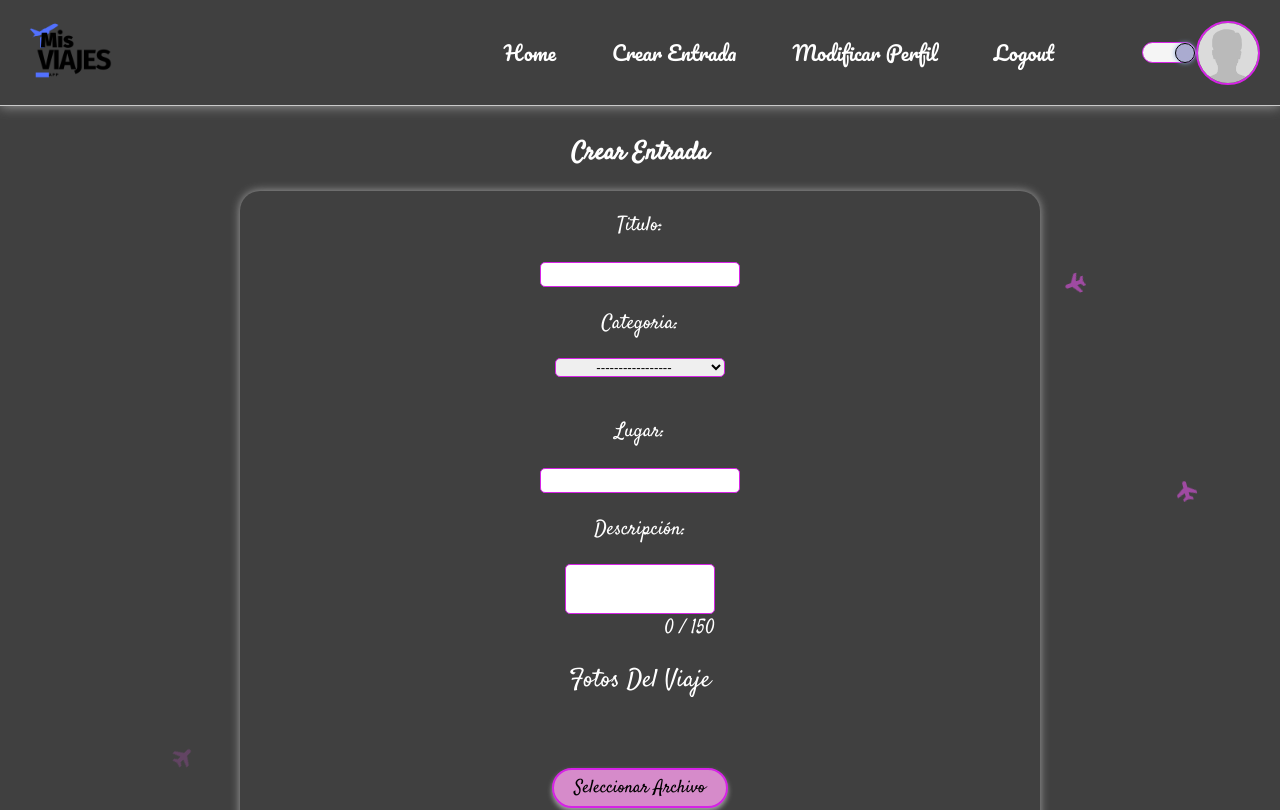
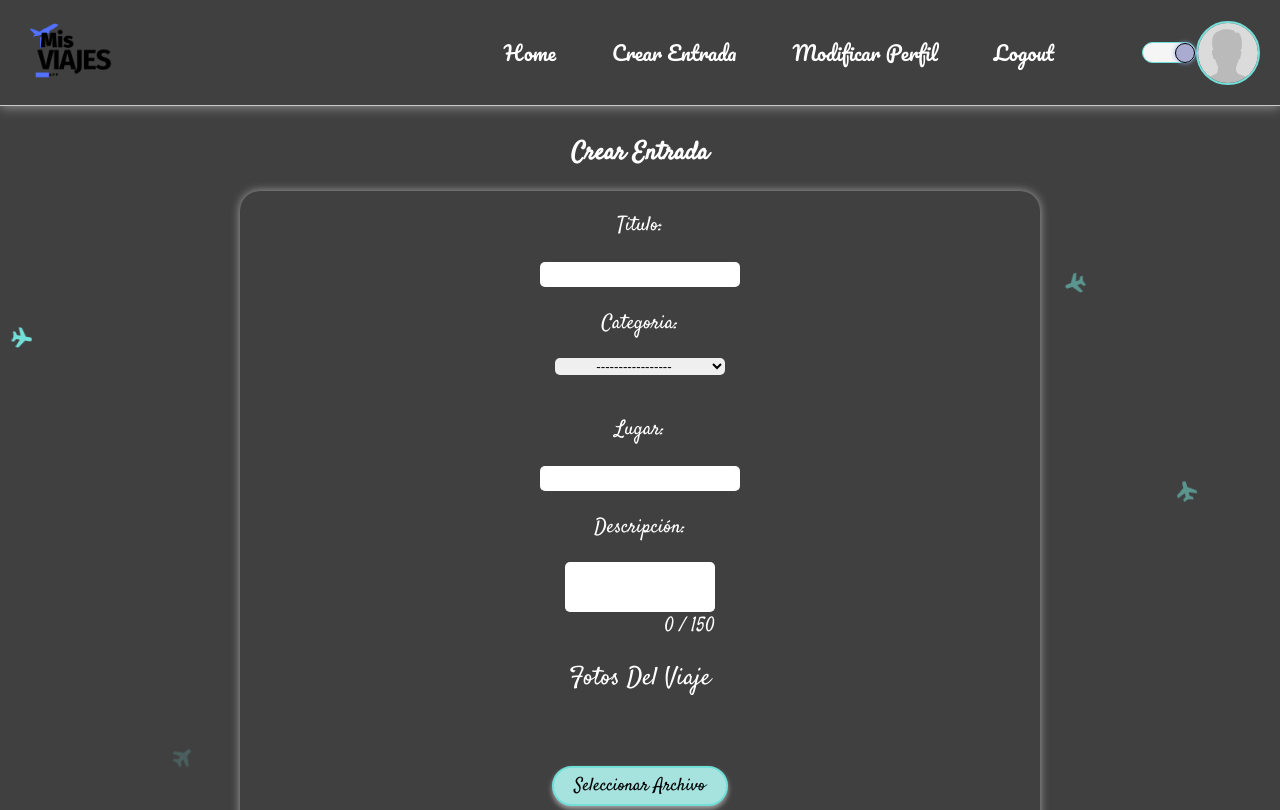
Before and after one commit to griloxx/frontendMisViajes, a React (Vite) app: page /entradas/crear in a window 1280 px wide. Shown: the top 810 px of the page. Built offline with nearby package versions, Linux system fonts and the light colour scheme; sample sign-in values are in the browser's storage; a web font is replaced by a local one.

Commit message:
cambios modo oscuro

```diff
--- a/src/Styles/index.css
+++ b/src/Styles/index.css
@@ -13,6 +13,8 @@
   --color-bordes-menus: #cacaca;
   --color-fondo-oscuro: rgb(64, 64, 64);
   --color-fondo-medio: rgb(64, 64, 64);
+  --color-modo-oscuro: #72e0d9;
+  --color-modo-oscuro-botones: #a6e3df;
 }
 
 html {
@@ -49,7 +51,7 @@ li {
 .vuelo4 {
   position: fixed;
   z-index: 0;
-  color: rgba(249, 83, 255, 0);
+  color: rgba(83, 255, 83, 0);
 }
 .vuelo {
   bottom: 1rem;
@@ -182,11 +184,25 @@ body.oscuro {
 }
 .oscuro article {
   background-color: var(--color-fondo-medio);
+  border-color: var(--color-modo-oscuro);
   color: white;
 }
 .oscuro .caja-comentarios-desktop {
   background-color: var(--color-fondo-medio);
+  border-color: var(--color-modo-oscuro);
   color: white;
+}
+.oscuro .caja-comentarios-input {
+  border-color: var(--color-modo-oscuro);
+}
+.oscuro .consulta-entrada-texto {
+  border-color: var(--color-modo-oscuro);
+}
+.oscuro img.imagen-comentarios {
+  border-color: var(--color-modo-oscuro);
+}
+.oscuro .boton-menu .material-symbols-outlined {
+  border-color: var(--color-modo-oscuro);
 }
 .oscuro .corazon-phone {
   background-color: var(--color-fondo-medio);
@@ -204,12 +220,21 @@ body.oscuro {
 .oscuro .papelera.material-symbols-outlined {
   color: white;
 }
+.oscuro .boton-modos-noche{
+  border-color: var(--color-modo-oscuro);
+}
 .oscuro .toast-div {
   background-color: var(--color-fondo-medio);
   color: white;
+  border-color: var(--color-modo-oscuro);
 }
 .oscuro .link {
   color: white;
+  border-color: var(--color-modo-oscuro);
+  box-shadow: 0 0 1rem var(--color-modo-oscuro);
+}
+.oscuro .link:hover {
+  text-shadow: 0 0 1rem var(--color-modo-oscuro);
 }
 .oscuro p {
   color: white;
@@ -226,3 +251,226 @@ body.oscuro {
 .oscuro a {
   color: white;
 }
+.oscuro a:hover {
+  text-shadow: 0 0 1rem var(--color-modo-oscuro);
+}
+.oscuro .entrada-lista {
+  border: none;
+}
+.oscuro input {
+  border: none;
+}
+.oscuro select {
+  border: none;
+}
+.oscuro input:hover {
+  border: none;
+  box-shadow: 0 0 1rem var(--color-modo-oscuro);
+}
+.oscuro .radio:hover {
+  box-shadow: none;
+}
+.oscuro select:hover {
+  border: none;
+  box-shadow: 0 0 1rem var(--color-modo-oscuro);
+}
+.oscuro textarea {
+  border: none;
+}
+.oscuro textarea:hover {
+  border: none;
+  box-shadow: 0 0 1rem var(--color-modo-oscuro);
+}
+.oscuro .flecha {
+  border-color: var(--color-modo-oscuro);
+  stroke: var(--color-modo-oscuro);
+  background-color: var(--color-fondo-medio);
+}
+.oscuro .flechas button:hover {
+  filter: drop-shadow(0 0 1rem var(--color-modo-oscuro));
+
+}
+
+.oscuro .flecha:hover {
+  box-shadow: 0 0 2rem var(--color-modo-oscuro);
+}
+.oscuro .boton-modo-noche {
+  border-color: var(--color-modo-oscuro);
+}
+.oscuro .imagen-avatar{
+  border-color: var(--color-modo-oscuro);
+}
+.oscuro .entrada-avatar{
+  border-color: var(--color-modo-oscuro);
+}
+.oscuro .oculto-busqueda{
+  border-color: var(--color-modo-oscuro);
+  background-color: var(--color-modo-oscuro-botones);
+}
+.oscuro .oculto-busqueda:hover{
+  background-color: var(--color-modo-oscuro-botones);
+  box-shadow: 0 0 2rem var(--color-modo-oscuro);
+}
+.oscuro .corazon-phone{
+  color: var(--color-modo-oscuro);
+  filter: fi;
+}
+.oscuro  .material-symbols-outlined {
+  color: var(--color-modo-oscuro);
+}
+.oscuro .slider p{
+  color: var(--color-modo-oscuro);
+}
+.oscuro .corazon-phone.votado .material-symbols-outlined {
+  animation: votar2 0.5s linear forwards;
+}
+.oscuro .entrada-lista footer div p {
+  color: var(--color-modo-oscuro);
+}
+
+@keyframes votar2 {
+  0% {
+    font-variation-settings: "FILL" 0;
+    color: white;
+  }
+  15% {
+    transform: translateX(0.2rem);
+    color: var(--color-modo-oscuro);
+    font-variation-settings: "FILL" 1;
+  }
+  30% {
+    transform: translateX(0.2rem) translateY(0.2rem);
+  }
+  45% {
+    transform: translateX(-0.2rem);
+  }
+  60% {
+    transform: translateX(0.2rem) translateY(-0.2rem);
+  }
+  75% {
+    transform: translateX(-0.2rem);
+  }
+  100% {
+    color: var(--color-modo-oscuro);
+    font-variation-settings: "FILL" 1;
+  }
+}
+
+.oscuro .boton-simple {
+  border-color: var(--color-modo-oscuro);
+  background-color: var(--color-modo-oscuro-botones);
+}
+.oscuro .boton-simple:hover {
+  box-shadow: 0 0 1rem var(--color-modo-oscuro);
+  background-color: var(--color-modo-oscuro-botones);
+}
+.oscuro .boton-busqueda {
+  box-shadow: 0 0 1rem var(--color-modo-oscuro);
+}
+.oscuro .mark {
+  background-color: var(--color-modo-oscuro-botones);
+}
+.oscuro .punto {
+  border-color: var(--color-modo-oscuro-botones);
+}
+.oscuro .delete {
+  border-color: var(--color-modo-oscuro);
+}
+.oscuro .imagen-perfil {
+  border-color: var(--color-modo-oscuro);
+}
+.oscuro .img-perfil {
+  border-color: var(--color-modo-oscuro);
+}
+.oscuro .consulta-entrada-avatar {
+  border-color: var(--color-modo-oscuro);
+}
+.oscuro .vuelo{
+  color: var(--color-modo-oscuro);
+  animation-name: volaroscuro;
+}
+.oscuro .vuelo2{
+  color: var(--color-modo-oscuro);
+  animation-name: volaroscuro2;
+}
+.oscuro .vuelo3{
+  color: var(--color-modo-oscuro);
+  animation-name: volaroscuro3;
+}
+.oscuro .vuelo4{
+  color: var(--color-modo-oscuro);
+  animation-name: volaroscuro4;
+}
+.oscuro .div-sub-loader{
+  background-color: var(--color-modo-oscuro-botones);
+  border-color: var(--color-modo-oscuro);
+  box-shadow: 0 0 1rem var(--color-modo-oscuro);
+}
+
+@keyframes volaroscuro {
+  0% {
+    color: rgba(114, 224, 217, 0);
+  }
+  30% {
+    color: rgba(113, 224, 216, 0.531);
+  }
+  70% {
+    color: rgba(113, 224, 216, 0.531);
+  }
+  100% {
+    color: rgba(114, 224, 217, 0);
+    transform: translate(40vw, -40vw) rotate(45deg);
+  }
+}
+@keyframes volaroscuro2 {
+  0% {
+    color: rgba(114, 224, 217, 0);
+  }
+  30% {
+    color: rgba(113, 224, 216, 0.531);
+  }
+  70% {
+    color: rgba(113, 224, 216, 0.531);
+  }
+  100% {
+    color: rgba(114, 224, 217, 0);
+    transform: translate(-20vw, -80vw) rotate(-15deg);
+  }
+}
+@keyframes volaroscuro3 {
+  0% {
+    color: rgba(114, 224, 217, 0);
+  }
+  30% {
+    color: rgba(113, 224, 216, 0.531);
+  }
+  70% {
+    color: rgba(113, 224, 216, 0.531);
+  }
+  100% {
+    color: rgba(114, 224, 217, 0);
+    transform: translate(50vw, 10vw) rotate(100deg);
+  }
+}
+@keyframes volaroscuro4 {
+  0% {
+    color: rgba(114, 224, 217, 0);
+  }
+  30% {
+    color: rgba(113, 224, 216, 0.531);
+  }
+  70% {
+    color: rgba(113, 224, 216, 0.531);
+  }
+  100% {
+    color: rgba(114, 224, 217, 0);
+    transform: translate(-80vw, 20vw) rotate(250deg);
+  }
+}
+
+@media (min-width: 768px) {
+  .oscuro .link {
+
+    box-shadow: none;
+  }
+}
```
